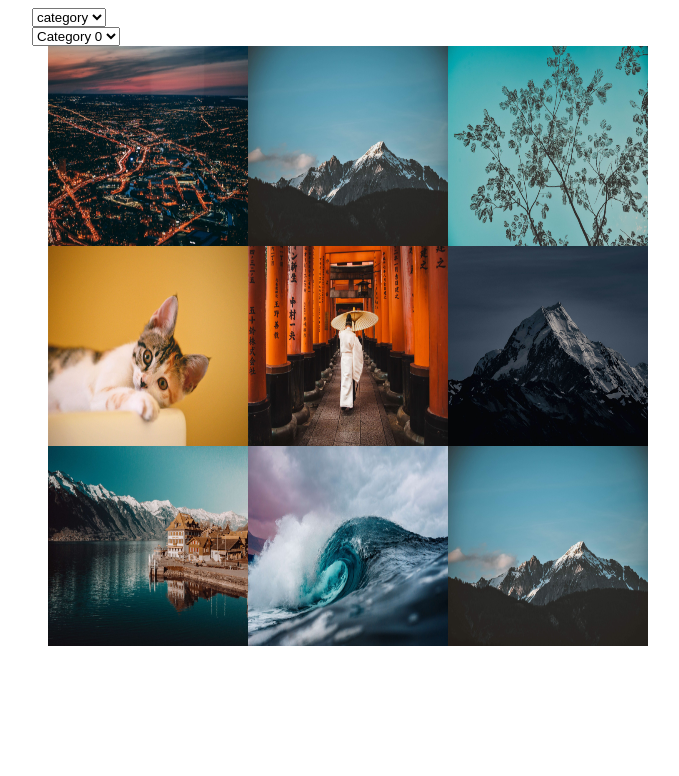
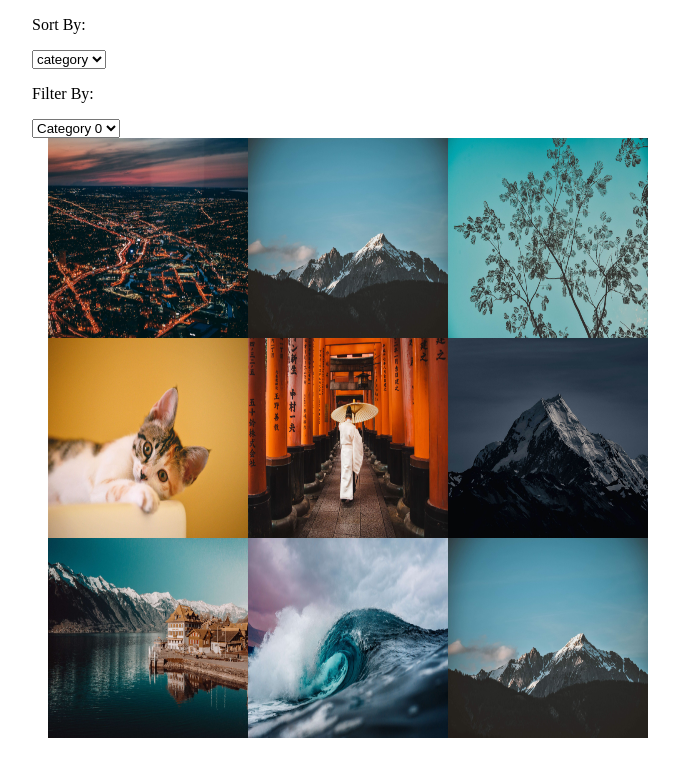
Before and after one commit to caffeinatedHuman/bs-assignments, a plain HTML site: page flex.html in a window 1280 px wide. Shown: the whole page, without its empty margins (292-971 px from the left). Drawn offline with Linux system fonts and the light colour scheme.

Commit message:
Minor fixes

```diff
--- a/images.json
+++ b/images.json
@@ -5,7 +5,7 @@
         "category":"Category 0",
         "date":"1565541066292",
         "src": "images/1.jpg",
-        "location": "Mumbai",
+        "location": "Venus",
         "photographer": "Person X"
       },
       {
@@ -13,7 +13,7 @@
         "category":"Category 1",
         "date":"1564911066292",
         "src": "images/6.jpg",
-        "location": "Mumbai",
+        "location": "Mars",
         "photographer": "Person X"
       },
       {
@@ -21,7 +21,7 @@
         "category":"Category 2",
         "date":"1568911266292",
         "src": "images/8.jpg",
-        "location": "Mumbai",
+        "location": "Earth",
         "photographer": "Person X"
       },
       {
@@ -29,7 +29,7 @@
         "category":"Category 0",
         "date":"1564741066292",
         "src": "images/2.jpg",
-        "location": "Mumbai",
+        "location": "Sun",
         "photographer": "Person X"
       },
       {
@@ -37,7 +37,7 @@
         "category":"Category 3",
         "date":"1564941066192",
         "src": "images/5.jpg",
-        "location": "Mumbai",
+        "location": "Moon",
         "photographer": "Person X"
       },
       {
@@ -45,7 +45,7 @@
         "category":"Category 2",
         "date":"1564842866292",
         "src": "images/3.jpg",
-        "location": "Mumbai",
+        "location": "Saturn",
         "photographer": "Person X"
       },
       {
@@ -53,7 +53,7 @@
         "category":"Category 1",
         "date":"1574942866292",
         "src": "images/7.jpg",
-        "location": "Mumbai",
+        "location": "Pluto",
         "photographer": "Person X"
       },
       {
@@ -69,7 +69,7 @@
         "category":"Category 1",
         "date":"1364941066290",
         "src": "images/6.jpg",
-        "location": "Mumbai",
+        "location": "Earth",
         "photographer": "Person X"
       }
     ]
--- a/src/css/float.css
+++ b/src/css/float.css
@@ -20,6 +20,11 @@
   height: 100%;
 }
 
+.sortby-container p,
+.filterby-container p{
+  display: inline;
+}
+
 /* Responsive Design starts here */
 
 @media only screen and (max-width: 768px) {
--- a/src/js/index.js
+++ b/src/js/index.js
@@ -157,8 +157,11 @@ function buildModalUI(){
 
 function buildFilters(type, optionValues){
   var selectTag = document.createElement('select');
+  var pTag = document.createElement('p');
 
   if (type === 'sort') {
+    pTag.innerText = ('Sort By:');
+
     var sortByFilter = document.createElement('div');
     sortByFilter.setAttribute('class', 'sortby-container');
 
@@ -178,9 +181,12 @@ function buildFilters(type, optionValues){
       selectTag.appendChild(option);
     }
 
+    sortByFilter.appendChild(pTag);
     sortByFilter.appendChild(selectTag);
     return sortByFilter;
   } else if (type === 'filtering'){
+    pTag.innerText = ('Filter By:');
+
     var filteByFilter = document.createElement('div');
     filteByFilter.setAttribute('class', 'filterby-container');
 
@@ -199,6 +205,7 @@ function buildFilters(type, optionValues){
       selectTag.appendChild(option);
     }
 
+    filteByFilter.appendChild(pTag);
     filteByFilter.appendChild(selectTag);
     return filteByFilter;
   }
```
